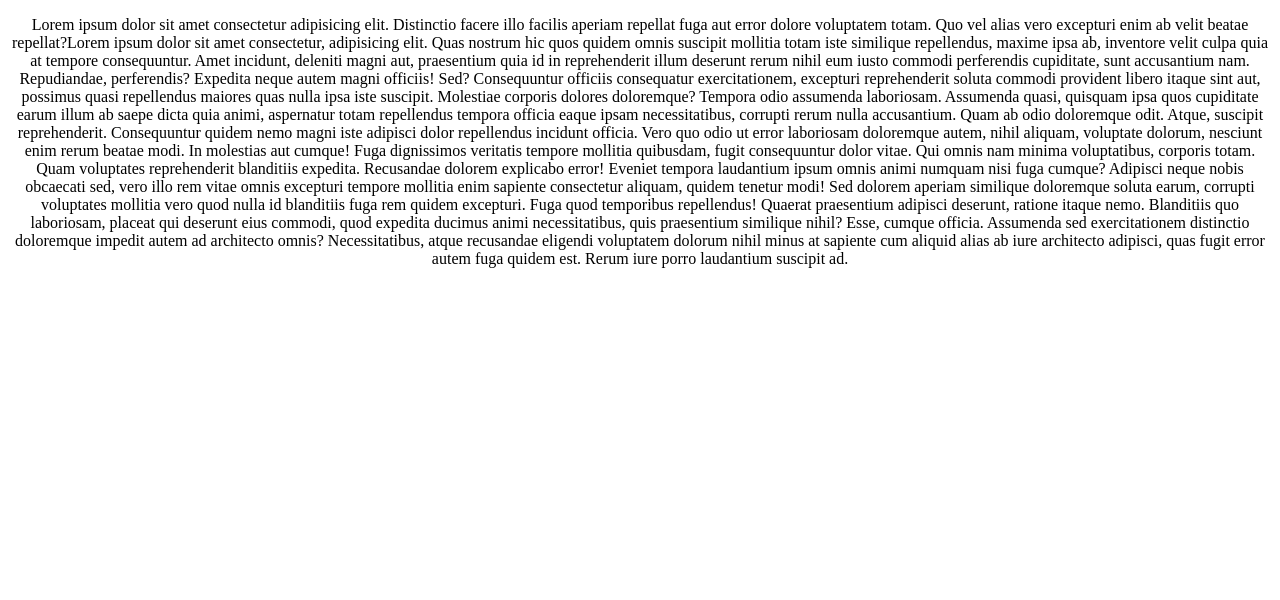
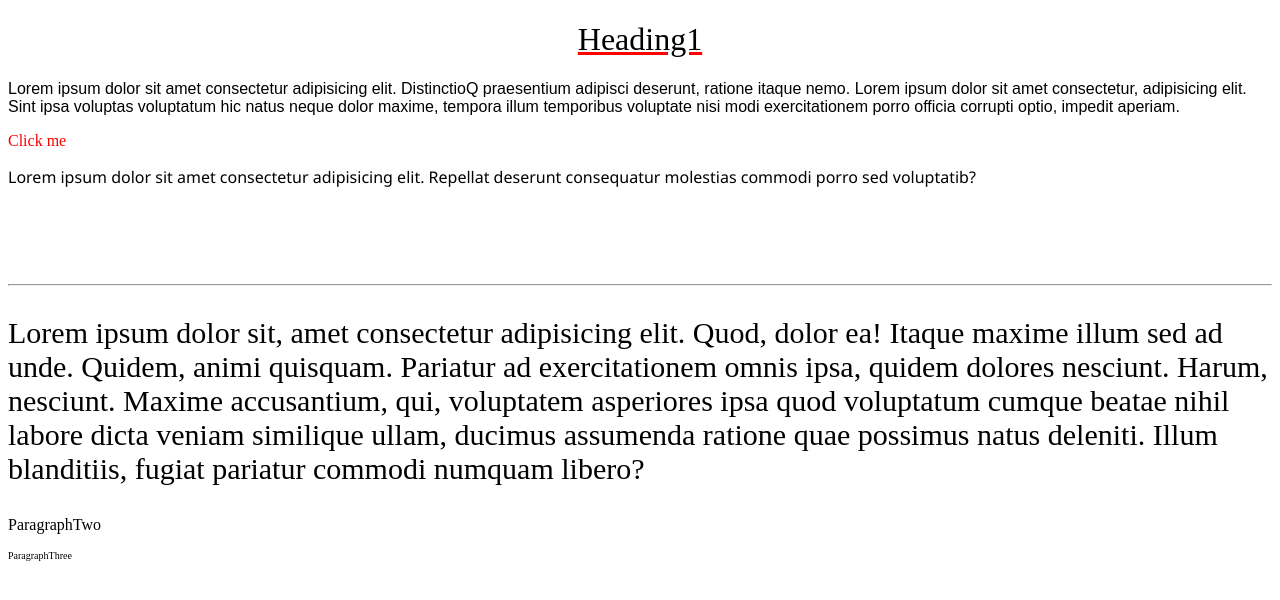
Before and after one commit to mariaaktermukti/html_css, a plain HTML site: page textproperties.html in a window 1280 px wide. Drawn offline with Linux system fonts and the light colour scheme.

Commit message:
textproperties.html

```diff
--- a/textproperties.css
+++ b/textproperties.css
@@ -1,3 +1,28 @@
 p {
+    text-align: left;
+}
+h1{
     text-align: center;
+    text-decoration: red underline;
 }
+a{
+    text-decoration: none;
+    color: red;
+}
+#H1{
+    font-weight: normal;
+}
+#one{
+     font-family: Arial;
+}
+#two{
+    font-family: 'Segoe UI';
+}
+#demo1{
+    font-size: 30px;
+    line-height: normal;
+    text-transform: normal;
+}
+#demo3{
+     font-size: 10px;
+}
--- a/textproperties.html
+++ b/textproperties.html
@@ -7,15 +7,23 @@
     <link rel="stylesheet" href="textproperties.css">
 </head>
 <body>
-    <p>Lorem ipsum dolor sit amet consectetur adipisicing elit. Distinctio facere illo facilis aperiam repellat fuga aut error dolore voluptatem totam. Quo vel alias vero excepturi enim ab velit beatae repellat?Lorem ipsum dolor sit amet consectetur, adipisicing elit. Quas nostrum hic quos quidem omnis suscipit mollitia totam iste similique repellendus, maxime ipsa ab, inventore velit culpa quia at tempore consequuntur.
-    Amet incidunt, deleniti magni aut, praesentium quia id in reprehenderit illum deserunt rerum nihil eum iusto commodi perferendis cupiditate, sunt accusantium nam. Repudiandae, perferendis? Expedita neque autem magni officiis! Sed?
-    Consequuntur officiis consequatur exercitationem, excepturi reprehenderit soluta commodi provident libero itaque sint aut, possimus quasi repellendus maiores quas nulla ipsa iste suscipit. Molestiae corporis dolores doloremque? Tempora odio assumenda laboriosam.
-    Assumenda quasi, quisquam ipsa quos cupiditate earum illum ab saepe dicta quia animi, aspernatur totam repellendus tempora officia eaque ipsam necessitatibus, corrupti rerum nulla accusantium. Quam ab odio doloremque odit.
-    Atque, suscipit reprehenderit. Consequuntur quidem nemo magni iste adipisci dolor repellendus incidunt officia. Vero quo odio ut error laboriosam doloremque autem, nihil aliquam, voluptate dolorum, nesciunt enim rerum beatae modi.
-    In molestias aut cumque! Fuga dignissimos veritatis tempore mollitia quibusdam, fugit consequuntur dolor vitae. Qui omnis nam minima voluptatibus, corporis totam. Quam voluptates reprehenderit blanditiis expedita. Recusandae dolorem explicabo error!
-    Eveniet tempora laudantium ipsum omnis animi numquam nisi fuga cumque? Adipisci neque nobis obcaecati sed, vero illo rem vitae omnis excepturi tempore mollitia enim sapiente consectetur aliquam, quidem tenetur modi!
-    Sed dolorem aperiam similique doloremque soluta earum, corrupti voluptates mollitia vero quod nulla id blanditiis fuga rem quidem excepturi. Fuga quod temporibus repellendus! Quaerat praesentium adipisci deserunt, ratione itaque nemo.
-    Blanditiis quo laboriosam, placeat qui deserunt eius commodi, quod expedita ducimus animi necessitatibus, quis praesentium similique nihil? Esse, cumque officia. Assumenda sed exercitationem distinctio doloremque impedit autem ad architecto omnis?
-    Necessitatibus, atque recusandae eligendi voluptatem dolorum nihil minus at sapiente cum aliquid alias ab iure architecto adipisci, quas fugit error autem fuga quidem est. Rerum iure porro laudantium suscipit ad.</p>
+    <h1 id="H1">Heading1</h1>
+
+    <p id="one">Lorem ipsum dolor sit amet consectetur adipisicing elit. DistinctioQ praesentium adipisci deserunt, ratione itaque nemo. Lorem ipsum dolor sit amet consectetur, adipisicing elit. Sint ipsa voluptas voluptatum hic natus neque dolor maxime, tempora illum temporibus voluptate nisi modi exercitationem porro officia corrupti optio, impedit aperiam.
+ </p>
+ <a href="https://www.google.com/maps/search/?api=1&parameters">Click me</a>
+
+ <p id="two">Lorem ipsum dolor sit amet consectetur adipisicing elit. Repellat deserunt consequatur molestias commodi porro sed voluptatib?</p>
+ <br>
+ <br>
+ <br>
+ <br>
+ <hr>
+
+ <p id="demo1">Lorem ipsum dolor sit, amet consectetur adipisicing elit. Quod, dolor ea! Itaque maxime illum sed ad unde. Quidem, animi quisquam. Pariatur ad exercitationem omnis ipsa, quidem dolores nesciunt. Harum, nesciunt.
+ Maxime accusantium, qui, voluptatem asperiores ipsa quod voluptatum cumque beatae nihil labore dicta veniam similique ullam, ducimus assumenda ratione quae possimus natus deleniti. Illum blanditiis, fugiat pariatur commodi numquam libero?</p>
+ <p id="demo2">ParagraphTwo</p>
+ <p id="demo3">ParagraphThree</p>
+
 </body>
 </html>
```
